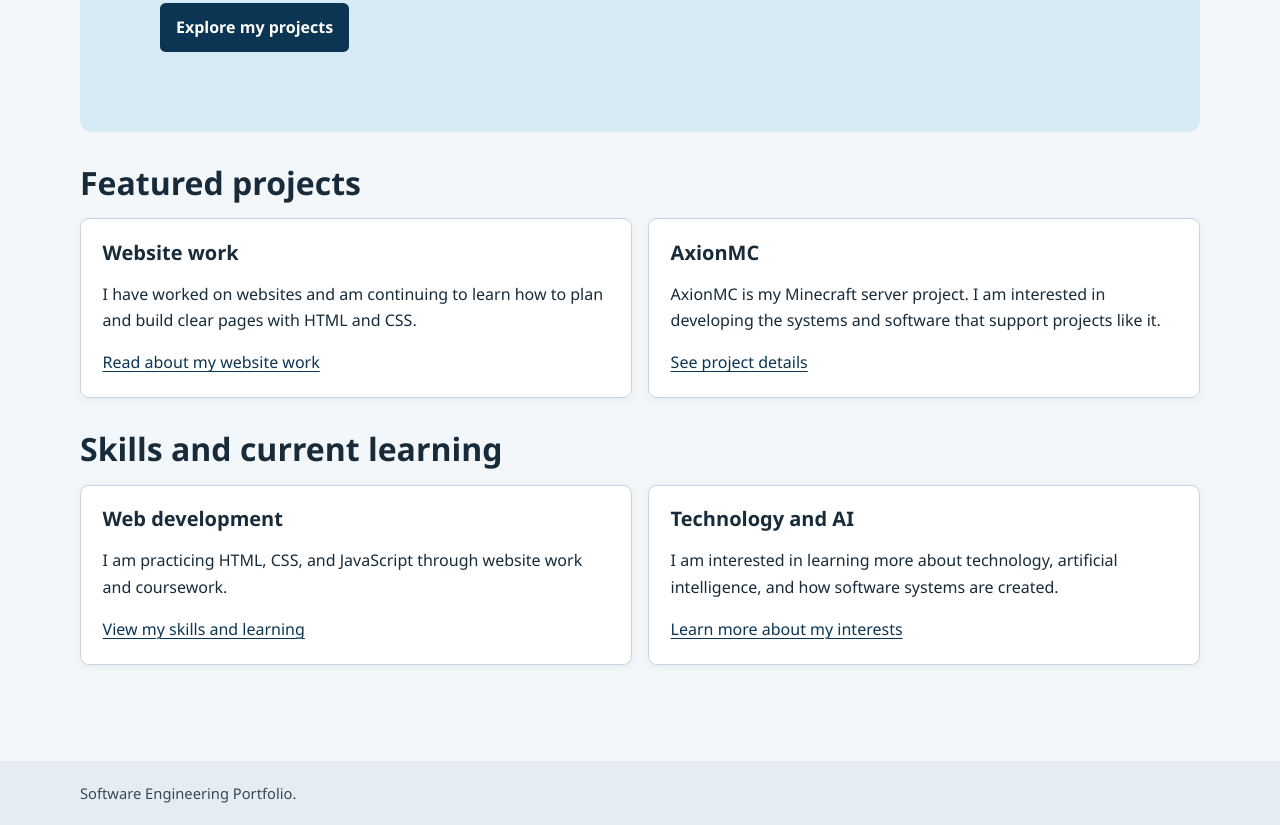
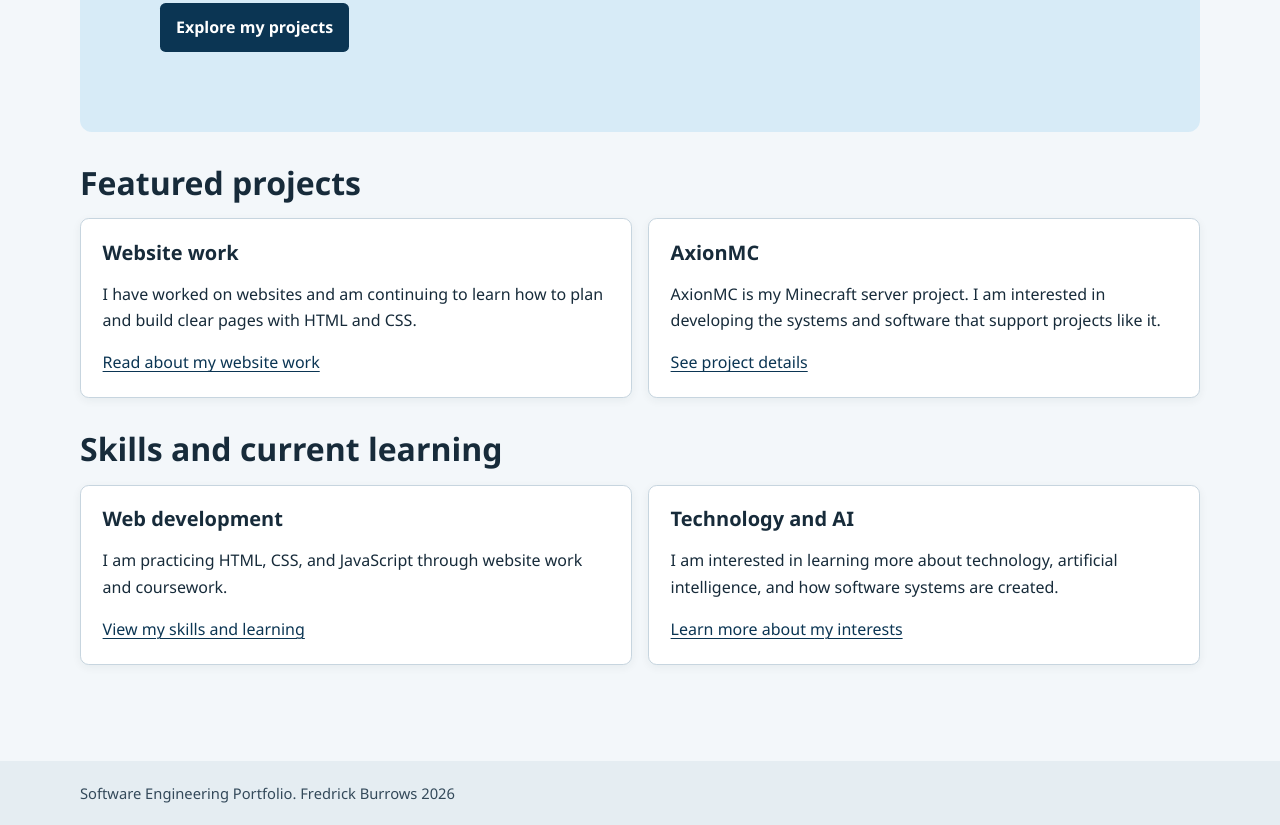
Before and after one commit to fpb08/software-engineering-portfolio, a plain HTML site: page index.html in a window 1280 px wide. Shown: the part 619-1444 px from the top of the page. Drawn offline with Linux system fonts and the light colour scheme.

Commit message:
Personalizing Website

```diff
--- a/index.html
+++ b/index.html
@@ -66,7 +66,7 @@
   </main>
   <footer class="site-footer">
     <div class="container">
-      <p>Software Engineering Portfolio.</p>
+      <p>Software Engineering Portfolio. Fredrick Burrows 2026</p>
     </div>
   </footer>
 </body>
```
